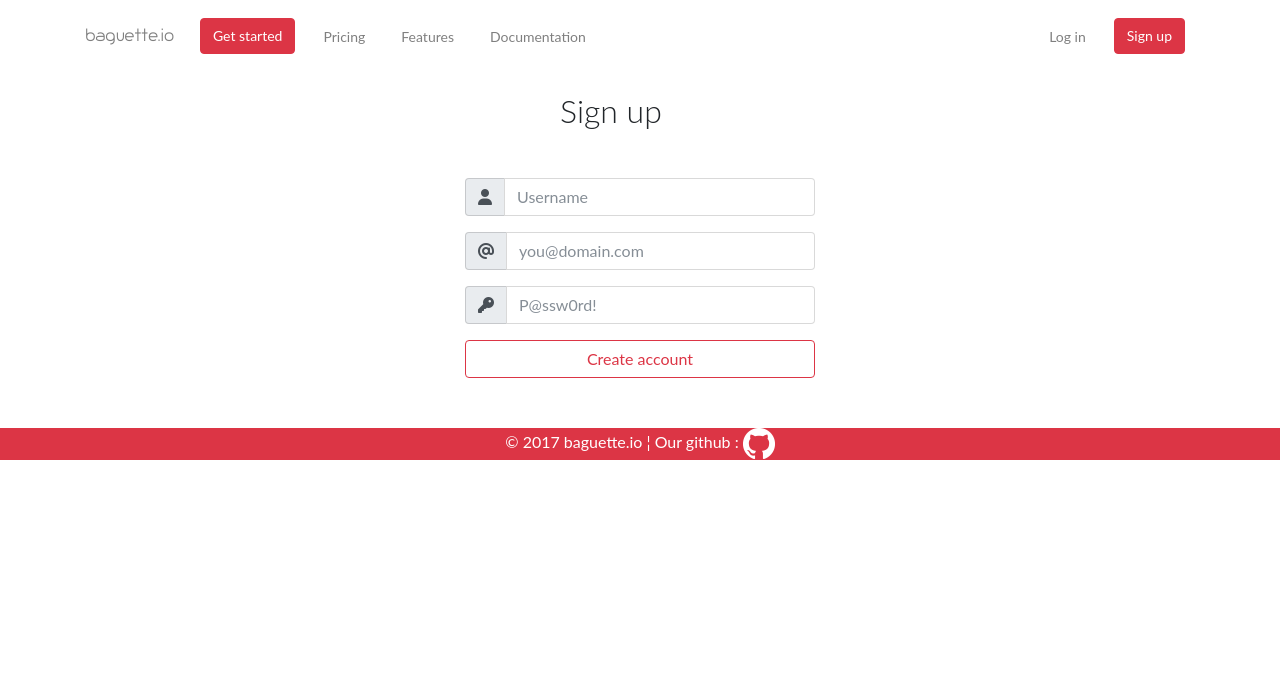
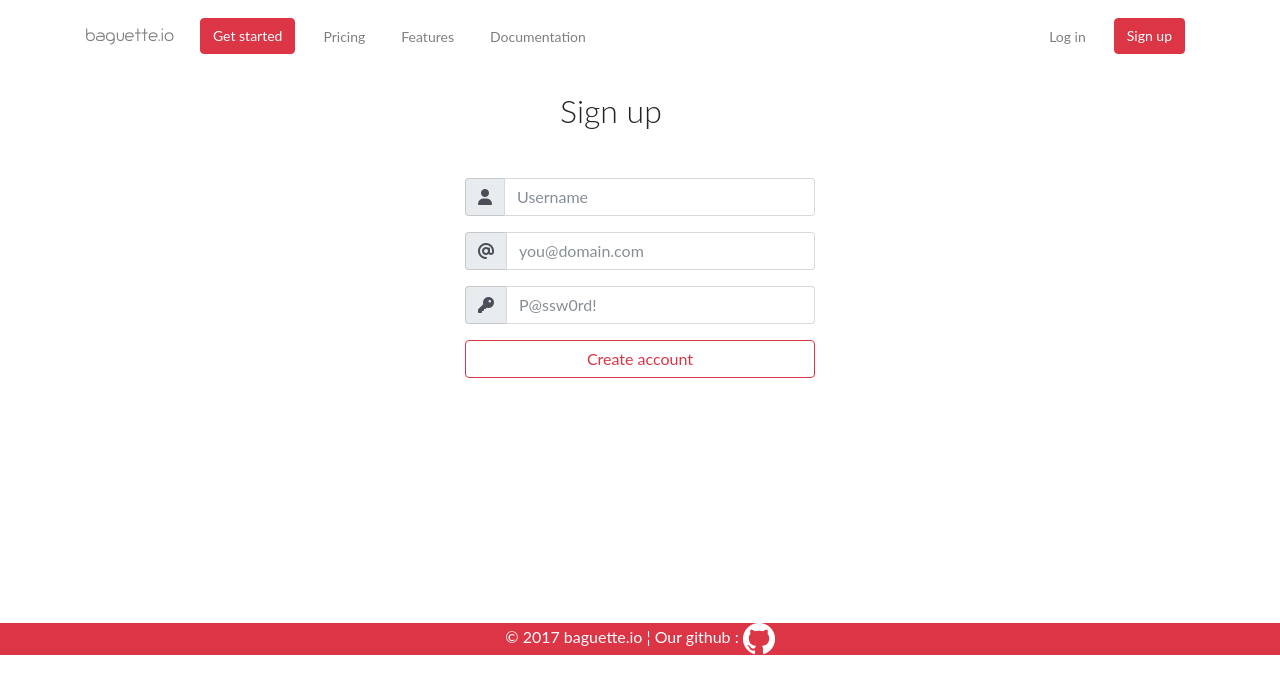
Before and after one commit to baguette-io/baguette-web, a Nuxt app: page /signup in a window 1280 px wide. Shown: the top 694 px of the page. Built offline with nearby package versions, Linux system fonts and the light colour scheme.

Commit message:
cosmetics

```diff
--- a/pages/login.vue
+++ b/pages/login.vue
@@ -1,5 +1,5 @@
 <template>
-    <div class="container">
+    <div class="container" style="min-height: 500px;">
         <div class="row">
             <div class="col-md-5"></div>
             <div class="col-md-4">
--- a/pages/signup.vue
+++ b/pages/signup.vue
@@ -1,5 +1,5 @@
 <template>
-    <div class="container">
+    <div class="container" style="min-height: 500px;">
         <div class="row">
             <div class="col-md-5"></div>
             <div class="col-md-4">
```
